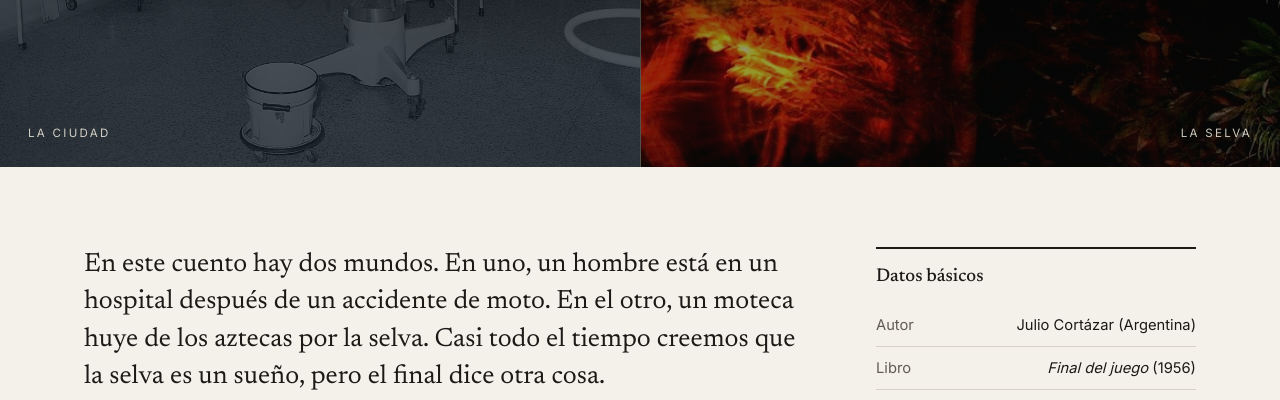
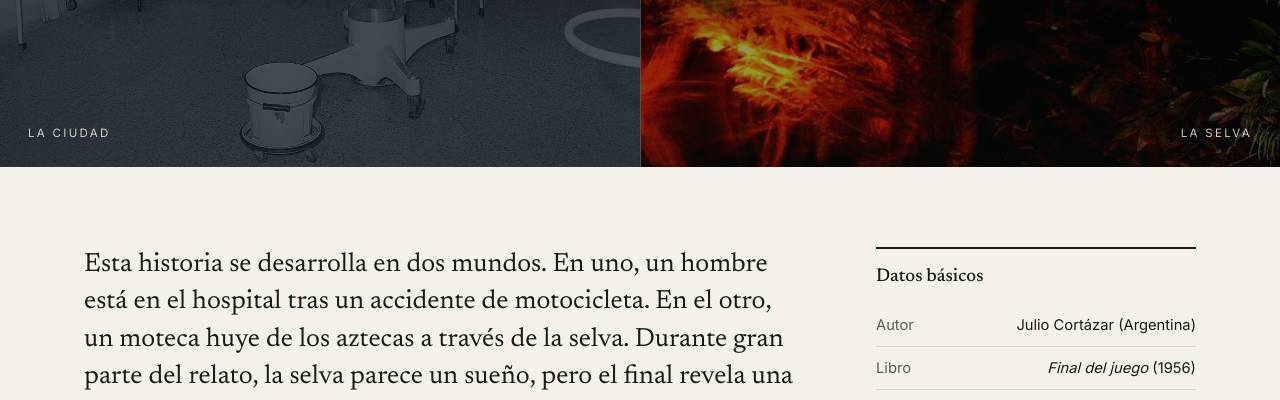
Before and after one commit to cmhohn05/Projecto-Final, a plain HTML site: page index.html in a window 1280 px wide. Shown: the part 544-944 px from the top of the page. Drawn offline with Linux system fonts and the light colour scheme.

Commit message:
Update intro paragraph text
Co-Authored-By: Claude Opus 5.5 <noreply@anthropic.com>
Claude-Session: https://claude.ai/code/session_01FPLsEYkPyo3HrL5ZQjHwUa

```diff
--- a/index.html
+++ b/index.html
@@ -72,7 +72,7 @@
 <!-- ============ INTRO + DATOS ============ -->
 <section class="container intro" aria-label="Introducción">
   <div class="intro__main">
-    <p class="intro__lede">En este cuento hay dos mundos. En uno, un hombre está en un hospital después de un accidente de moto. En el otro, un moteca huye de los aztecas por la selva. Casi todo el tiempo creemos que la selva es un sueño, pero el final dice otra cosa.</p>
+    <p class="intro__lede">Esta historia se desarrolla en dos mundos. En uno, un hombre está en el hospital tras un accidente de motocicleta. En el otro, un moteca huye de los aztecas a través de la selva. Durante gran parte del relato, la selva parece un sueño, pero el final revela una historia diferente.</p>
     <div class="intro__body">
       <p>Esta guía está hecha para ayudar a los estudiantes de AP Spanish Literature and Culture a analizar este relato. Incluye:</p>
       <ul class="intro__list">
```
